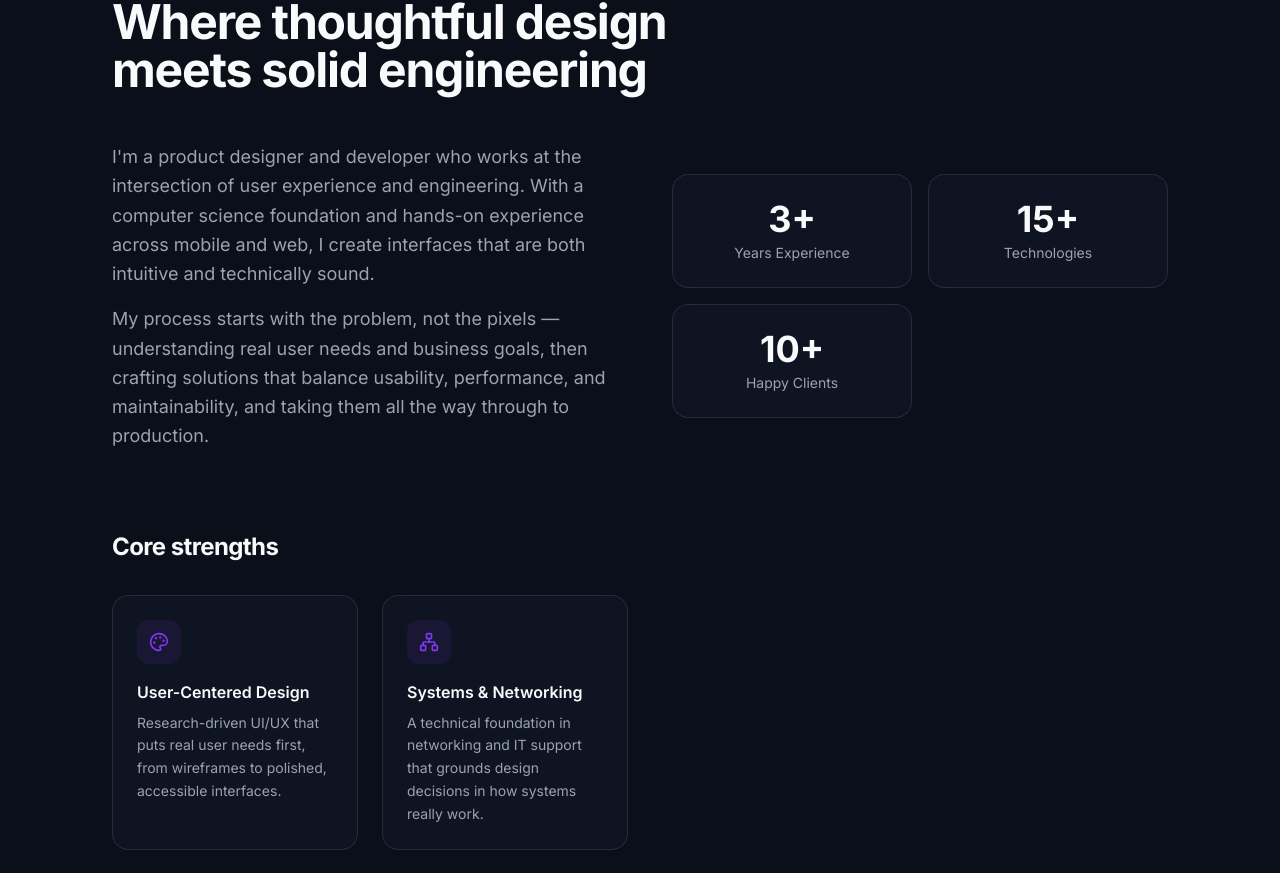
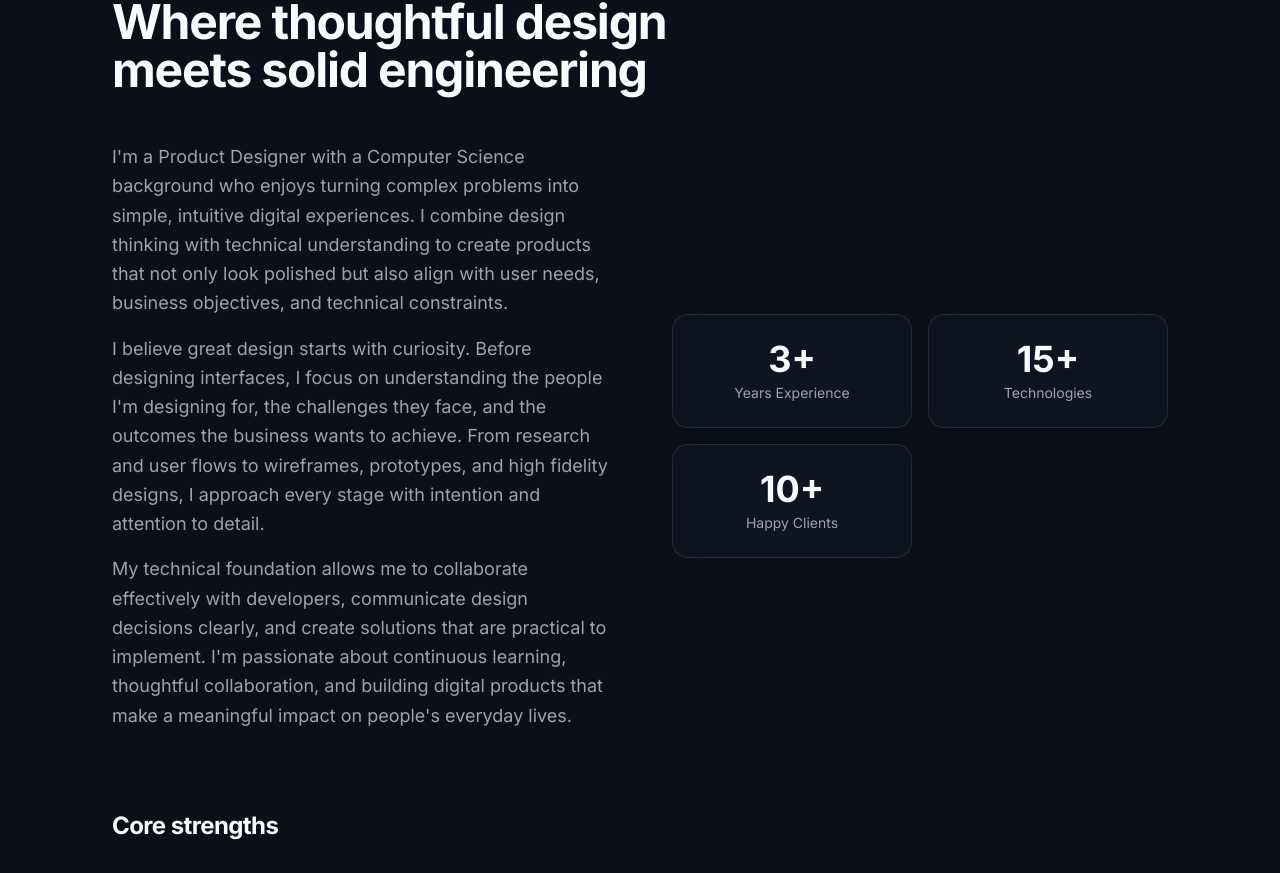
Before and after one commit to Muhammednazila/portfolio-site-, a React (Vite) app: page / in a window 1280 px wide. Shown: the part 962-1835 px from the top of the page. Built offline with nearby package versions, Linux system fonts and the light colour scheme.

Commit message:
Describe the changes

```diff
--- a/src/data/about.ts
+++ b/src/data/about.ts
@@ -15,8 +15,9 @@ export const about = {
   eyebrow: "About Me",
   title: "Where thoughtful design meets solid engineering",
   summary: [
-    "I'm a product designer and developer who works at the intersection of user experience and engineering. With a computer science foundation and hands-on experience across mobile and web, I create interfaces that are both intuitive and technically sound.",
-    "My process starts with the problem, not the pixels — understanding real user needs and business goals, then crafting solutions that balance usability, performance, and maintainability, and taking them all the way through to production.",
+    "I'm a Product Designer with a Computer Science background who enjoys turning complex problems into simple, intuitive digital experiences. I combine design thinking with technical understanding to create products that not only look polished but also align with user needs, business objectives, and technical constraints.",
+    "I believe great design starts with curiosity. Before designing interfaces, I focus on understanding the people I'm designing for, the challenges they face, and the outcomes the business wants to achieve. From research and user flows to wireframes, prototypes, and high fidelity designs, I approach every stage with intention and attention to detail.",
+    "My technical foundation allows me to collaborate effectively with developers, communicate design decisions clearly, and create solutions that are practical to implement. I'm passionate about continuous learning, thoughtful collaboration, and building digital products that make a meaningful impact on people's everyday lives.",
   ],
   strengths: [
     { icon: Palette, title: "User-Centered Design", description: "Research-driven UI/UX that puts real user needs first, from wireframes to polished, accessible interfaces." },
```
